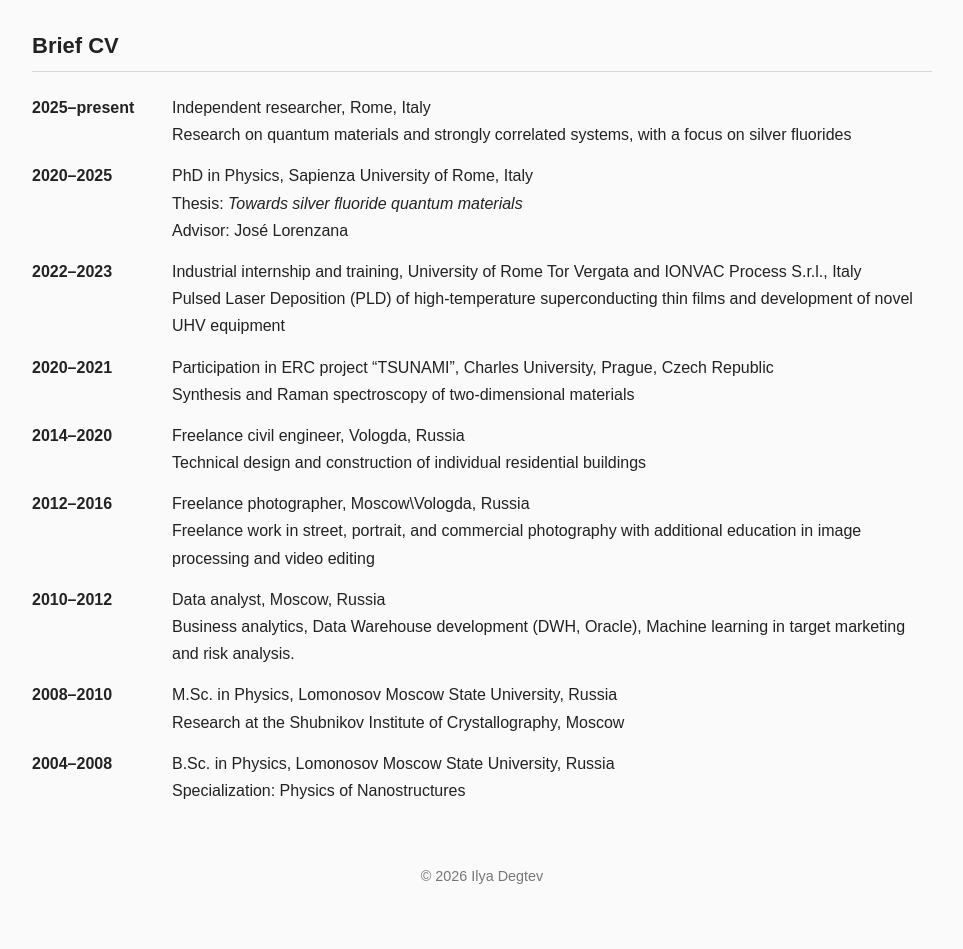
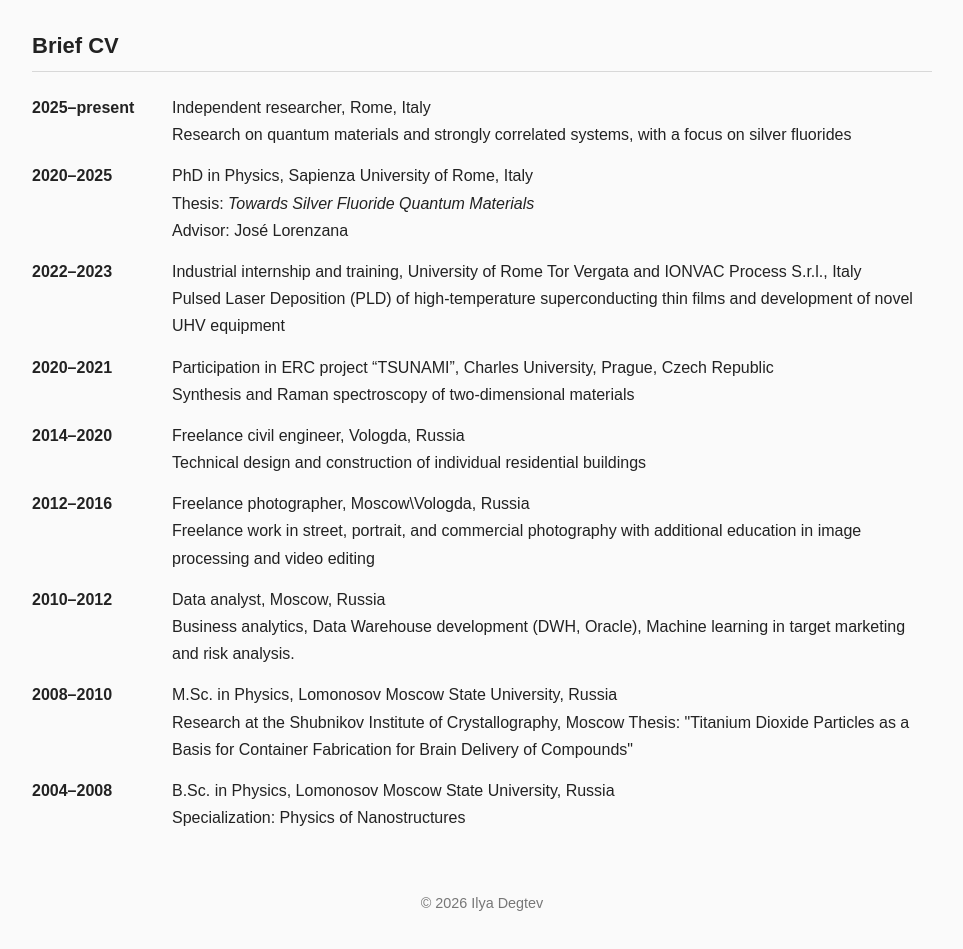
Before and after one commit to ilyadegtev/ilyadegtev.github.io, a plain HTML site: page cv.html in a window 1280 px wide. Shown: the part 127-1076 px from the top of the page, without its empty margins (158-1121 px from the left). Drawn offline with Linux system fonts and the light colour scheme.

Commit message:
Update cv.html

```diff
--- a/cv.html
+++ b/cv.html
@@ -41,7 +41,7 @@
             <td><strong>2020–2025</strong></td>
             <td>
                 PhD in Physics, Sapienza University of Rome, Italy<br>
-                Thesis: <i>Towards silver fluoride quantum materials</i><br>
+                Thesis: <i>Towards Silver Fluoride Quantum Materials</i><br>
                 Advisor: José Lorenzana
             </td>
         </tr>
@@ -99,6 +99,7 @@
             <td>
                 M.Sc. in Physics, Lomonosov Moscow State University, Russia<br>
                 Research at the Shubnikov Institute of Crystallography, Moscow
+                Thesis: "Titanium Dioxide Particles as a Basis for Container Fabrication for Brain Delivery of Compounds"
             </td>
         </tr>
 
```
